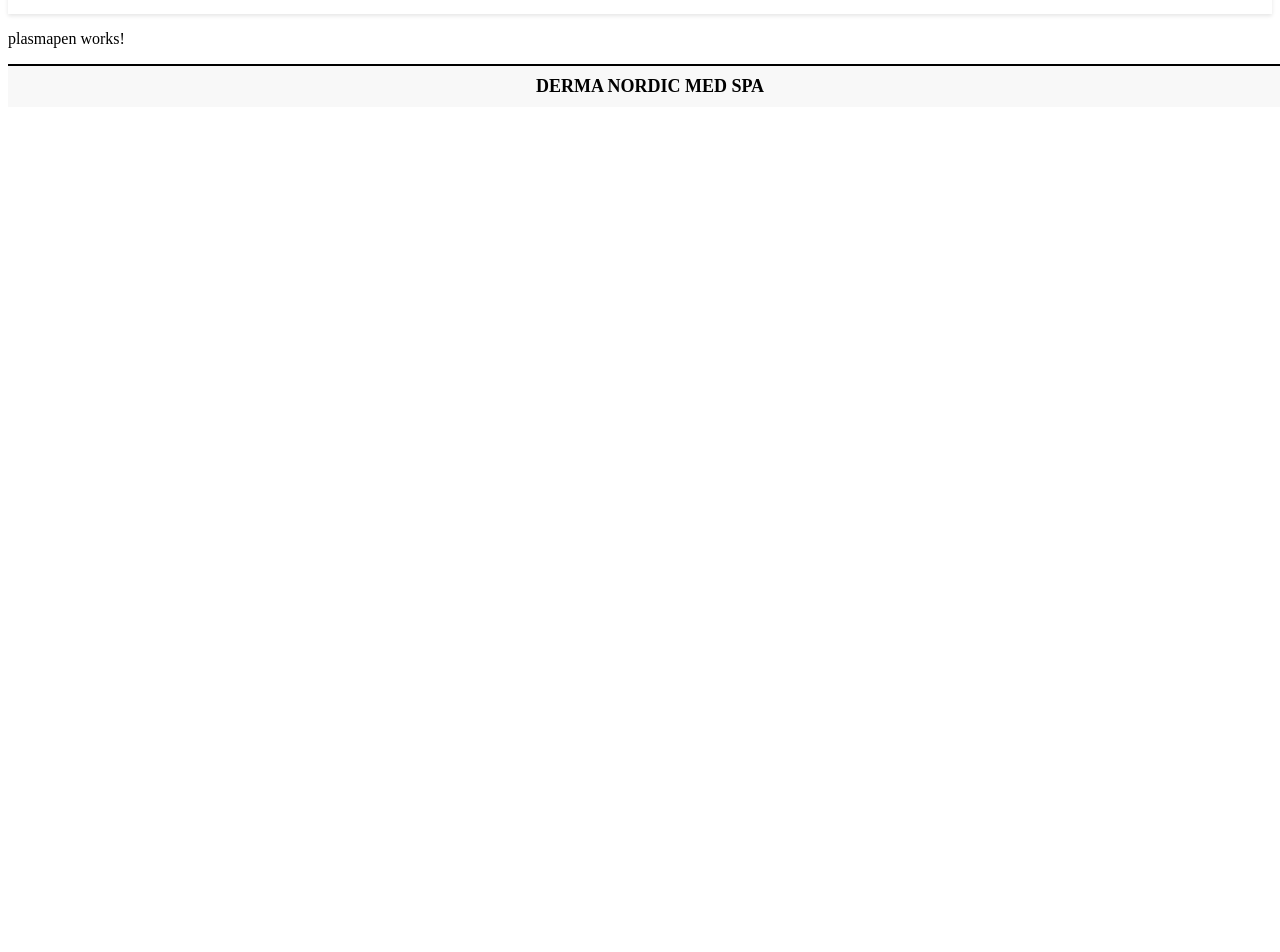
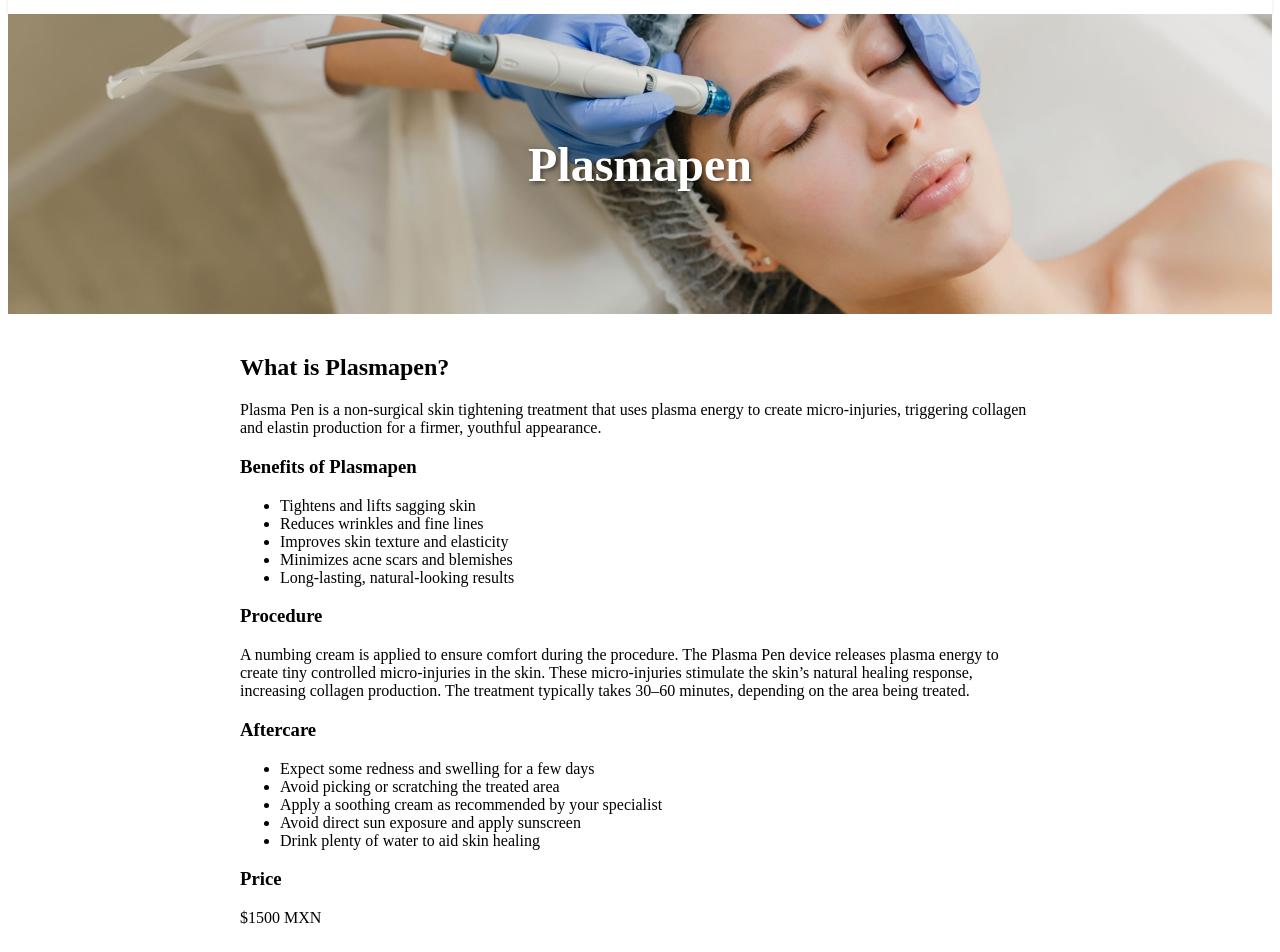
Before and after one commit to NathalieBaskin/DermaNordicANGULAR, an Angular app: page /plasmapen in a window 1280 px wide. Shown: the part 120-1072 px from the top of the page. Before the commit the page ends 800 px from the top, so only its background shows below. Built offline with nearby package versions, Linux system fonts and the light colour scheme.

Commit message:
Treatmentcard info

```diff
--- a/src/app/app.routes.ts
+++ b/src/app/app.routes.ts
@@ -1,14 +1,14 @@
 import { Routes } from '@angular/router';
 import { StartsidaComponent } from './pages/startsida.component';
 import { DermaplaningComponent } from './pages/dermaplaning/dermaplaning.component';
-import { Basicfacialomponent} from './pages/basicfacial/basicfacial.component';
+import { BasicfacialComponent} from './pages/basicfacial/basicfacial.component';
 import { MicroneedlingComponent } from './pages/microneedling/microneedling.component';
 import { PlasmapenComponent } from './pages/plasmapen/plasmapen.component';
 
 export const routes: Routes = [
   { path: '', component: StartsidaComponent },
   { path: 'dermaplaning', component: DermaplaningComponent },
-  { path: 'basicfacial', component: Basicfacialomponent},
+  { path: 'basicfacial', component: BasicfacialComponent},
   { path: 'microneedling', component: MicroneedlingComponent},
   { path: 'plasmapen', component: PlasmapenComponent},
 ];
--- a/src/app/pages/basicfacial/basicfacial.component.ts
+++ b/src/app/pages/basicfacial/basicfacial.component.ts
@@ -2,30 +2,31 @@
 import { CommonModule } from '@angular/common';
 
 @Component({
-  selector: 'app-dermaplaning',
+  selector: 'app-basicfacial',
   standalone: true,
   imports: [CommonModule],
   templateUrl: './basicfacial.component.html',
   styleUrls: ['./basicfacial.component.css']
 })
-export class Basicfacialomponent implements OnInit {
-  treatmentName: string = 'Dermaplaning';
-  treatmentImage: string = '/assets/images/dermaplaning.png';
-  treatmentDescription: string = 'Dermaplaning is a non-invasive exfoliation treatment that removes dead skin cells and fine facial hair (peach fuzz) using a sterile surgical scalpel. This procedure helps to create a smoother, brighter complexion and allows skincare products to penetrate more effectively.';
+export class BasicfacialComponent implements OnInit {
+  treatmentName: string = 'BasicFacial';
+  treatmentImage: string = '/assets/images/facial.jpg';
+  treatmentDescription: string = 'A basic facial is a deep cleansing treatment designed to remove dirt, oil, and dead skin cells from the skin. It includes gentle exfoliation, steaming, and a hydrating mask to leave the skin feeling refreshed and revitalized.';
   treatmentBenefits: string[] = [
-    'Removes dead skin cells for a fresh, glowing complexion',
-    'Eliminates fine facial hair for smoother skin',
-    'Enhances the absorption of skincare products',
-    'Provides a flawless base for makeup application',
-    'Safe for most skin types, with no downtime'
+    'Removes dirt, oil, and dead skin cells',
+    'Hydrates and nourishes the skin',
+    'Helps unclog pores and prevent breakouts',
+    'Improves circulation for a healthy glow',
+    'Relaxing and stress-reducing experience'
   ];
-  treatmentProcedure: string = 'The treatment takes approximately 30–45 minutes. A skincare professional will gently glide a sterile scalpel across the skin at a 45-degree angle, removing dead skin and peach fuzz. The procedure is painless and requires no recovery time.';
+  treatmentProcedure: string = 'The facial begins with a gentle cleansing to remove impurities, Exfoliation helps to slough off dead skin cells, followed by steaming to open up pores. A hydrating mask is applied to restore moisture and nourish the skin. The treatment finishes with a soothing moisturizer and sunscreen application.'
   treatmentAftercare: string[] = [
-    'Apply sunscreen daily, as your skin will be more sensitive to UV rays',
-    'Avoid harsh exfoliants for at least 48 hours',
-    'Keep skin moisturized to maintain hydration'
+    'Avoid heavy makeup for at least 24 hours',
+    'Drink plenty of water to keep the skin hydrated',
+    'Apply sunscreen to protect the skin from UV damage',
+    'Use gentle skincare products to maintain the facial benefits'
   ];
-  treatmentPrice: string = '$800 MXN';
+  treatmentPrice: string = '$600 MXN';
 
   constructor() {}
 
--- a/src/app/pages/microneedling/microneedling.component.css
+++ b/src/app/pages/microneedling/microneedling.component.css
@@ -1,7 +1,7 @@
 .hero {
   background-size: cover;
   background-position: center;
-  height: 300px;
+  height: 370px;
   display: flex;
   align-items: center;
   justify-content: center;
--- a/src/app/pages/microneedling/microneedling.component.html
+++ b/src/app/pages/microneedling/microneedling.component.html
@@ -1 +1,28 @@
-<p>microneedling works!</p>
+<div class="treatment-page">
+  <div class="hero" [style.background-image]="'url(' + treatmentImage + ')'">
+    <h1>{{ treatmentName }}</h1>
+  </div>
+
+  <div class="treatment-content">
+    <h2>What is {{ treatmentName }}?</h2>
+    <p>{{ treatmentDescription }}</p>
+
+    <h3>Benefits of {{ treatmentName }}</h3>
+    <ul>
+      <li *ngFor="let benefit of treatmentBenefits">{{ benefit }}</li>
+    </ul>
+
+    <h3>Procedure</h3>
+    <p>{{ treatmentProcedure }}</p>
+
+    <h3>Aftercare</h3>
+    <ul>
+      <li *ngFor="let care of treatmentAftercare">{{ care }}</li>
+    </ul>
+
+    <h3>Price</h3>
+    <p>{{ treatmentPrice }}</p>
+
+    <button (click)="bookTreatment()">Book</button>
+  </div>
+</div>
--- a/src/app/pages/microneedling/microneedling.component.ts
+++ b/src/app/pages/microneedling/microneedling.component.ts
@@ -1,11 +1,39 @@
-import { Component } from '@angular/core';
+import { Component, OnInit } from '@angular/core';
+import { CommonModule } from '@angular/common';
 
 @Component({
   selector: 'app-microneedling',
-  imports: [],
+  standalone: true,
+  imports: [CommonModule],
   templateUrl: './microneedling.component.html',
-  styleUrl: './microneedling.component.css'
+  styleUrls: ['./microneedling.component.css']
 })
-export class MicroneedlingComponent {
+export class MicroneedlingComponent implements OnInit {
+  treatmentName: string = 'Microneedling';
+  treatmentImage: string = '/assets/images/microneedling.webp';
+  treatmentDescription: string = 'Microneedling is a minimally invasive skin treatment that uses tiny needles to create micro-injuries in the skin, stimulating collagen production and improving skin texture.';
+  treatmentBenefits: string[] = [
+    'Reduces fine lines and wrinkles',
+    'Improves skin texture and tone',
+    'Minimizes scars, including acne scars',
+    'Enhances skin firmness and elasticity',
+    'Boosts collagen and elastin production'
+  ];
+  treatmentProcedure: string = 'Numbing cream is applied to the skin to ensure comfort during treatment. A microneedling device is gently moved across the skin, creating tiny micro-injuries. These micro-injuries trigger the bodys natural healing process, boosting collagen production. A hydrating serum or growth factor is applied to enhance results.'
+  treatmentAftercare: string[] = [
+    'Avoid direct sun exposure for at least 48 hours',
+    'Use a gentle cleanser and moisturizer',
+    'Apply sunscreen daily to protect the skin',
+    'Refrain from using makeup for 24 hours',
+    'Stay hydrated to aid the healing process'
+  ];
+  treatmentPrice: string = '$1200 MXN';
 
+  constructor() {}
+
+  ngOnInit() {}
+
+  bookTreatment() {
+    console.log('Booking treatment:', this.treatmentName);
+  }
 }
--- a/src/app/pages/plasmapen/plasmapen.component.html
+++ b/src/app/pages/plasmapen/plasmapen.component.html
@@ -1 +1,28 @@
-<p>plasmapen works!</p>
+<div class="treatment-page">
+  <div class="hero" [style.background-image]="'url(' + treatmentImage + ')'">
+    <h1>{{ treatmentName }}</h1>
+  </div>
+
+  <div class="treatment-content">
+    <h2>What is {{ treatmentName }}?</h2>
+    <p>{{ treatmentDescription }}</p>
+
+    <h3>Benefits of {{ treatmentName }}</h3>
+    <ul>
+      <li *ngFor="let benefit of treatmentBenefits">{{ benefit }}</li>
+    </ul>
+
+    <h3>Procedure</h3>
+    <p>{{ treatmentProcedure }}</p>
+
+    <h3>Aftercare</h3>
+    <ul>
+      <li *ngFor="let care of treatmentAftercare">{{ care }}</li>
+    </ul>
+
+    <h3>Price</h3>
+    <p>{{ treatmentPrice }}</p>
+
+    <button (click)="bookTreatment()">Book</button>
+  </div>
+</div>
--- a/src/app/pages/plasmapen/plasmapen.component.ts
+++ b/src/app/pages/plasmapen/plasmapen.component.ts
@@ -1,11 +1,39 @@
-import { Component } from '@angular/core';
+import { Component, OnInit } from '@angular/core';
+import { CommonModule } from '@angular/common';
 
 @Component({
   selector: 'app-plasmapen',
-  imports: [],
+  standalone: true,
+  imports: [CommonModule],
   templateUrl: './plasmapen.component.html',
-  styleUrl: './plasmapen.component.css'
+  styleUrls: ['./plasmapen.component.css']
 })
-export class PlasmapenComponent {
+export class PlasmapenComponent implements OnInit {
+  treatmentName: string = 'Plasmapen';
+  treatmentImage: string = '/assets/images/plasmapen.jpg';
+  treatmentDescription: string = 'Plasma Pen is a non-surgical skin tightening treatment that uses plasma energy to create micro-injuries, triggering collagen and elastin production for a firmer, youthful appearance.';
+  treatmentBenefits: string[] = [
+    'Tightens and lifts sagging skin',
+    'Reduces wrinkles and fine lines',
+    'Improves skin texture and elasticity',
+    'Minimizes acne scars and blemishes',
+    'Long-lasting, natural-looking results'
+  ];
+  treatmentProcedure: string = 'A numbing cream is applied to ensure comfort during the procedure. The Plasma Pen device releases plasma energy to create tiny controlled micro-injuries in the skin. These micro-injuries stimulate the skin’s natural healing response, increasing collagen production. The treatment typically takes 30–60 minutes, depending on the area being treated.'
+  treatmentAftercare: string[] = [
+    'Expect some redness and swelling for a few days',
+    'Avoid picking or scratching the treated area',
+    'Apply a soothing cream as recommended by your specialist',
+    'Avoid direct sun exposure and apply sunscreen',
+    'Drink plenty of water to aid skin healing'
+  ];
+  treatmentPrice: string = '$1500 MXN';
 
+  constructor() {}
+
+  ngOnInit() {}
+
+  bookTreatment() {
+    console.log('Booking treatment:', this.treatmentName);
+  }
 }
```
Also changed, not shown: 2 other files (tests, documents, lock files or other folders).
